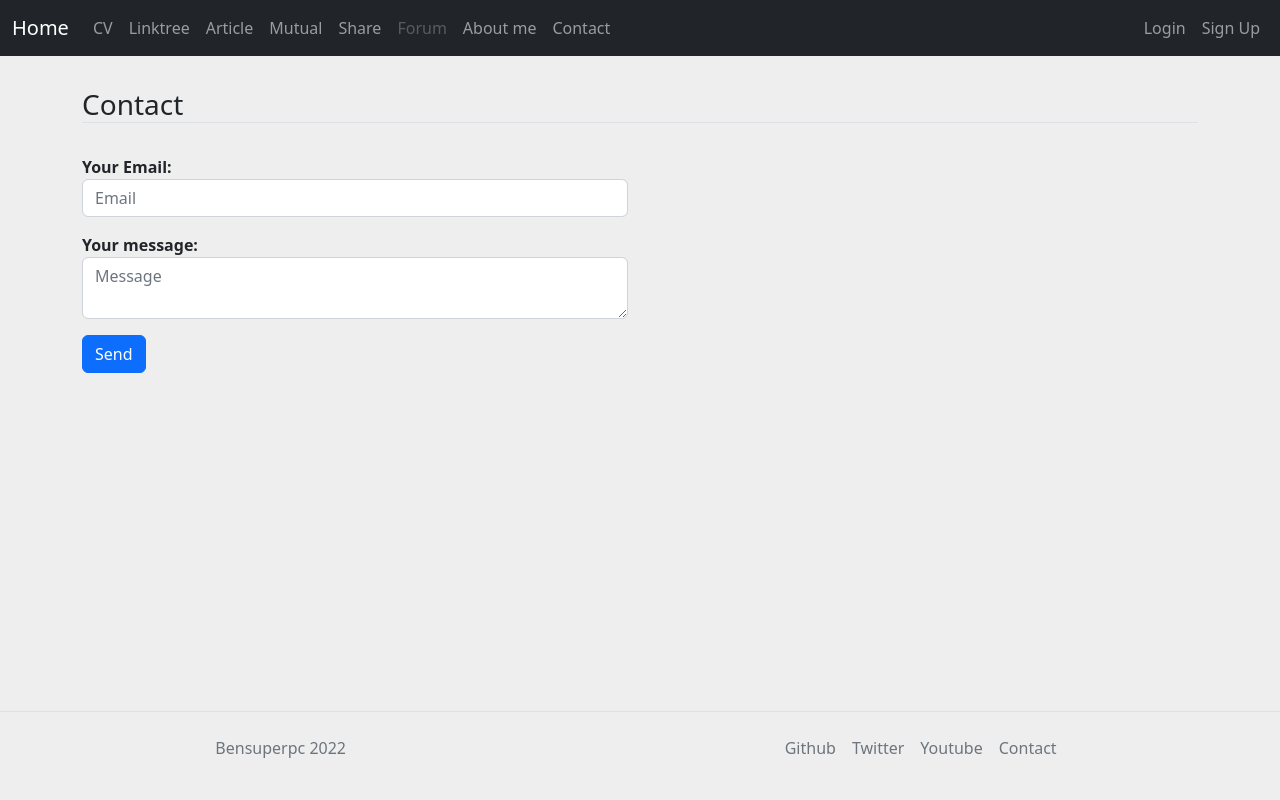
After one commit to bensuperpc/bensuperpc_website, a Flask app: page /contact in a window 1280 px wide. The commit adds this page. Run offline with Flask 2, Linux system fonts and the light colour scheme; parts of the project's set-up code (start-up, migrations or seed data) failed here and were passed over; some libraries are stand-ins or nearby versions.

Commit message:
Add files uploader, dashboard and contact, improve grid
Signed-off-by: Bensuperpc <bensuperpc@gmail.com>

```diff
--- a/project/db/letter.py
+++ b/project/db/letter.py
@@ -2,7 +2,7 @@ from . import IdMixin, TimedMixin, db
 
 
 class Letter(IdMixin, TimedMixin, db.Model):
-    title = db.Column(db.Text)
-    content = db.Column(db.Text)
+    # title = db.Column(db.Text)
+    message = db.Column(db.Text)
     email = db.Column(db.Text)
     # user_id = db.Column(db.Integer, db.ForeignKey('user.id'))
--- /dev/null
+++ b/project/forms/contact.py
@@ -0,0 +1,9 @@
+from flask_wtf import FlaskForm
+from wtforms import StringField, SubmitField, TextAreaField, validators
+
+
+class ContactForm(FlaskForm):
+    email = StringField("Email", [validators.DataRequired(), validators.Email()])
+    # name = StringField("Name", [validators.DataRequired()])
+    message = TextAreaField("Message", [validators.DataRequired()])
+    submit = SubmitField("Upload")
--- a/project/main.py
+++ b/project/main.py
@@ -13,8 +13,11 @@ from flask import (
 from flask_login import current_user, login_required
 from loguru import logger
 from werkzeug.exceptions import abort
+from werkzeug.utils import secure_filename
 
-from .db import Mutual, Post
+from .db import Letter, Mutual, Post, db
+from .forms.contact import ContactForm
+from .forms.upload import UploadForm
 
 if __name__ == "__main__":
     logger.info("main.py")
@@ -67,6 +70,24 @@ def favicon():
     )
 
 
+@main.route("/contact", methods=["GET", "POST"])
+def contact():
+    form = ContactForm()
+    if form.validate_on_submit():
+        flash("Thanks for contacting me!", "success")
+        logger.info(f"Email: {form.email.data}: {form.message.data}")
+
+        letter = Letter(
+            email=form.email.data,
+            message=form.message.data,
+        )
+        db.session.add(letter)
+        db.session.commit()
+
+        return redirect(url_for("main.index"))
+    return render_template("contact.html", form=form)
+
+
 @main.route("/share")
 def share():
     musics_path = os.path.join(main.root_path, "static/media/music/")
@@ -102,3 +123,25 @@ def upload_image(filename):
 def upload_video(filename):
     uploads = os.path.join(main.root_path, "static/media/video/")
     return send_from_directory(uploads, filename, as_attachment=True)
+
+
+@main.route("/upload", methods=["GET", "POST"])
+@login_required
+def upload():
+    form = UploadForm()
+
+    if form.validate_on_submit():
+        logger.info(f"User {current_user.name} is uploading a file.")
+
+        files_filenames = []
+        for file in form.files.data:
+            if file.filename == "":
+                flash(f"No selected file", "danger")
+                return redirect(request.url)
+
+            filename = secure_filename(file.filename)
+            file.save(os.path.join(main.root_path, "uploads/", filename))
+            files_filenames.append(filename)
+        flash(f"Files uploaded: {files_filenames}", "success")
+        return redirect(url_for("main.upload"))
+    return render_template("upload.html", form=form)
--- a/project/templates/article.html
+++ b/project/templates/article.html
@@ -8,10 +8,10 @@
                 <h3 class="border-bottom mb-4">{% block title %} Article {% endblock %}</h3>
             </div>
         </div>
-        <div class="row">
+        <div class="row row row-cols-1 row-cols-sm-2 row-cols-md-2 row-cols-lg-3 row-cols-xl-4 row-cols-xxl-4">
             {% for post in posts %}
-            <div class="col-lg-3 mb-3 d-flex align-items-stretch">
-                <div class="card hover-scale shadow-sm">
+            <div class="col p-2">
+                <div class="card w-100 h-100 hover-scale shadow-sm">
                     <img src="{{ post['picture_url'] }}" width="100%"
                         height="100%" class="img-fluid" alt="Cat">
                     <!--<div class="card-header"></div>-->
--- a/project/templates/base.html
+++ b/project/templates/base.html
@@ -17,8 +17,7 @@
         integrity="sha384-SOnAn/m2fVJCwnbEYgD4xzrPtvsXdElhOVvR8ND1YjB5nhGNwwf7nBQlhfAwHAZC" crossorigin="anonymous">
 
     <!--<link rel="stylesheet" href="https://cdn.jsdelivr.net/npm/charts.css/dist/charts.min.css">-->
-
-    <!--<link rel="stylesheet" href="https://raw.githubusercontent.com/ChartsCSS/charts.css/release/1.0.0/dist/charts.min.css"
+    <!--<link rel="stylesheet" href="https://gitcdn.link/cdn/ChartsCSS/charts.css/release/1.0.0/dist/charts.min.css"
         integrity="sha384-ArXsQwuo1wiEssj5B6/nUSROho6SugPIQnh3Oq4jt2JeFqk8NamQXRO5zGcpKcr5" crossorigin="anonymous">-->
 
     <!-- <link rel="stylesheet" href="https://fonts.googleapis.com/icon?family=Material+Icons"> -->
@@ -45,9 +44,19 @@
     </header>
     <main>
         <div class="mt-5">
-            {% for message in get_flashed_messages() %}
-            <div class="alert alert-danger">{{ message }}</div>
+
+            {% with messages = get_flashed_messages(with_categories=true) %}
+            {% if messages %}
+            {% for category, message in messages %}
+            {% if category == 'message' %}
+            <div class="alert alert-warning" role="alert">{{ message }}</div>
+            {% else %}
+            <div class="alert alert-{{ category }}" role="alert">{{ message }}</div>
+            {% endif %}
             {% endfor %}
+            {% endif %}
+            {% endwith %}
+
 
             {% block content %} {% endblock %}
         </div>
@@ -61,7 +70,7 @@
             </li>
             <li class="nav-item"><a href="https://www.youtube.com/c/bensuperpc"
                     class="nav-link px-2 text-muted">Youtube</a></li>
-            <li class="nav-item"><a href="mailto:bensuperpc@gmail.com" class="nav-link px-2 text-muted">Mail</a>
+            <li class="nav-item"><a href="{{ url_for('main.contact')}}" class="nav-link px-2 text-muted">Contact</a>
             </li>
         </ul>
     </footer>
--- /dev/null
+++ b/project/templates/contact.html
@@ -0,0 +1,38 @@
+{% extends 'base.html' %}
+
+{% block content %}
+<section class="">
+    <div class="container">
+        <div class="row">
+            <div class="col-12">
+                <h3 class="border-bottom mb-4">{% block title %} Contact {% endblock %}</h3>
+            </div>
+        </div>
+        <div>
+            <div class="row mt-2">
+                <div class="col-12">
+                    <form method="post">
+                        {{ form.csrf_token }}
+                        <div class="row">
+                            <div class="col-6">
+                                <p><strong>Your Email:</strong> {{ form.email(class="form-control", placeholder="Email", type="email") }}</p>
+                            </div>
+                        </div>
+                        <div class="row">
+                            <div class="col-6">
+                                <p><strong>Your message:</strong> {{ form.message(class="form-control", placeholder="Message", type="text") }}</p>
+                            </div>
+                        </div>
+
+                        <div class="row">
+                            <div class="col-6">
+                                <p>{{ form.submit(class="btn btn-primary", value="Send") }}</p>
+                            </div>
+                        </div>
+                    </form>
+                </div>
+            </div>
+        </div>
+    </div>
+</section>
+{% endblock %}
--- a/project/templates/curriculum_vitae.html
+++ b/project/templates/curriculum_vitae.html
@@ -17,8 +17,7 @@
                         <p class="text-muted mb-1">Full Stack Developer</p>
                         <p class="text-muted mb-4">Nantes, France</p>
                         <div class="d-flex justify-content-center mb-2">
-                            <button type="button" class="btn btn-primary disabled">Follow</button>
-                            <button type="button" class="btn btn-outline-primary ms-1 disabled">Message</button>
+                            <a href="{{ url_for('main.contact')}}" class="btn btn-primary ms-1">Contact me</a>
                         </div>
                     </div>
                 </div>
--- a/project/templates/mutual.html
+++ b/project/templates/mutual.html
@@ -10,9 +10,9 @@
         </div>
         <div class="row row-cols-1 row-cols-sm-2 row-cols-md-3 row-cols-lg-4 row-cols-xl-5 row-cols-xxl-6">
             {% for mutual in mutuals %}
-            <div class="col-lg-2 mb-3 d-flex align-items-stretch">
-                <div class="card hover-scale shadow-sm">
-                    <img src="{{ mutual['picture_url'] }}" width="400" height="100%" class="img-fluid"
+            <div class="col p-2">
+                <div class="card w-100 h-100 hover-scale shadow-sm">
+                    <img src="{{ mutual['picture_url'] }}" width="100%" height="100%" class="img-fluid"
                         alt="{{ mutual['name'] }}">
                     <!--<div class="card-header"></div>-->
                     <div class="card-body">
--- a/project/templates/navbar.html
+++ b/project/templates/navbar.html
@@ -6,7 +6,7 @@
             <span class="navbar-toggler-icon"></span>
         </button>
         <div class="collapse navbar-collapse" id="navbarCollapse">
-            <ul class="navbar-nav me-auto mb-2 mb-md-0">
+            <ul class="navbar-nav justify-content-start me-auto mb-2 mb-md-0">
                 <li class="nav-item">
                     <a class="nav-link" aria-current="page" href="{{ url_for('main.curriculum_vitae')}}">CV</a>
                 </li>
@@ -22,12 +22,21 @@
                 <li class="nav-item">
                     <a class="nav-link" href="{{ url_for('main.share')}}">Share</a>
                 </li>
+                {% if current_user.is_authenticated %}
+                <li class="nav-item">
+                    <a class="nav-link" href="{{ url_for('main.upload')}}">Upload</a>
+                </li>
+                {% endif %}
                 <li class="nav-item">
                     <a class="nav-link disabled" href="{{ url_for('main.mutual')}}">Forum</a>
                 </li>
                 <li class="nav-item">
                     <a class="nav-link" href="{{ url_for('main.about')}}">About me</a>
                 </li>
+                <li class="nav-item">
+                    <a class="nav-link" href="{{ url_for('main.contact')}}">Contact</a>
+                </li>
+                <!--
                 <li class="nav-item dropdown">
                     <a class="nav-link dropdown-toggle" href="#" id="navbarDropdownMenuLink" role="button"
                         data-bs-toggle="dropdown" aria-expanded="false">
@@ -42,19 +51,23 @@
                         </li>
                     </ul>
                 </li>
+                -->
                 {% if current_user.is_authenticated %}
 
                 {% if current_user.admin %}
                 <li class="nav-item">
                     <a class="nav-link" href="{{url_for('user.user_panel')}}">User panel</a>
                 </li>
-                {% endif %}
+                <li class="nav-item">
+                    <a class="nav-link" href="{{url_for('admin.dashboard')}}">Dashbord</a>
+                </li>
                 <li class="nav-item">
                     <a class="nav-link" href="{{url_for('article.create')}}">New article</a>
                 </li>
                 {% endif %}
+                {% endif %}
             </ul>
-            <ul class="navbar-nav d-flex">
+            <ul class="navbar-nav d-flex justify-content-end">
                 {% if current_user.is_authenticated %}
                 <li class="nav-item">
                     <a class="nav-link" href="{{ url_for('user.profile') }}">
--- a/project/templates/user.html
+++ b/project/templates/user.html
@@ -9,10 +9,10 @@
                 <h3 class="border-bottom mb-4">{% block title %} User panel {% endblock %}</h3>
             </div>
         </div>
-        <div class="row">
+        <div class="row row-cols-4">
             {% for user in users %}
-            <div class="col-lg-3 mb-3 d-flex align-items-stretch">
-                <div class="card hover-scale shadow-sm">
+            <div class="col p-2">
+                <div class="card w-100 h-100 hover-scale shadow-sm">
                     <img src="{{ user['picture_url'] }}" width="100%"
                         height="100%" class="img-fluid" alt="Cat">
                     <!--<div class="card-header"></div>-->
```
Also changed, not shown: project/__init__.py (+23 -12 lines), project/admin.py (+16 -5 lines), project/article.py (+11 -11 lines), project/forms/upload.py (added, +7 -0 lines), project/templates/dashboard.html (+43 -3 lines), project/templates/profile.html (+11 -26 lines), project/templates/upload.html (added, +32 -0 lines).
